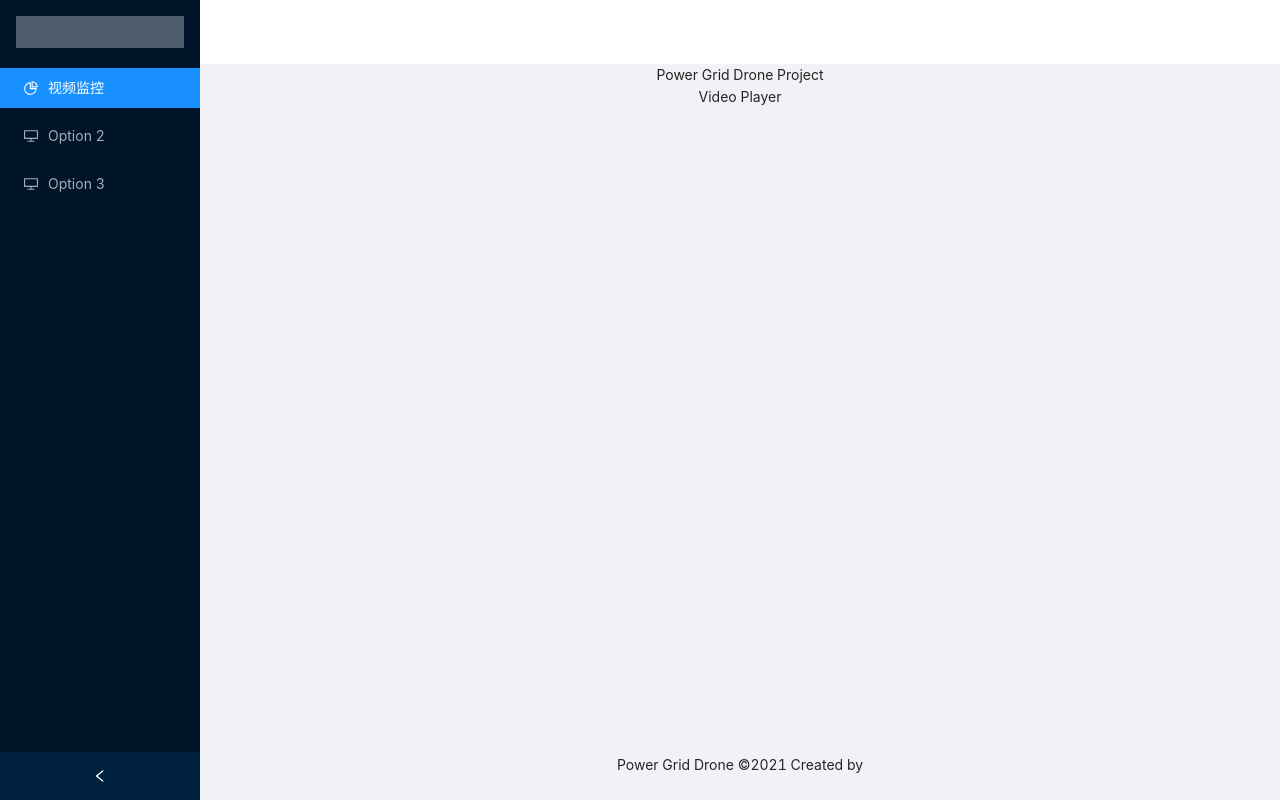
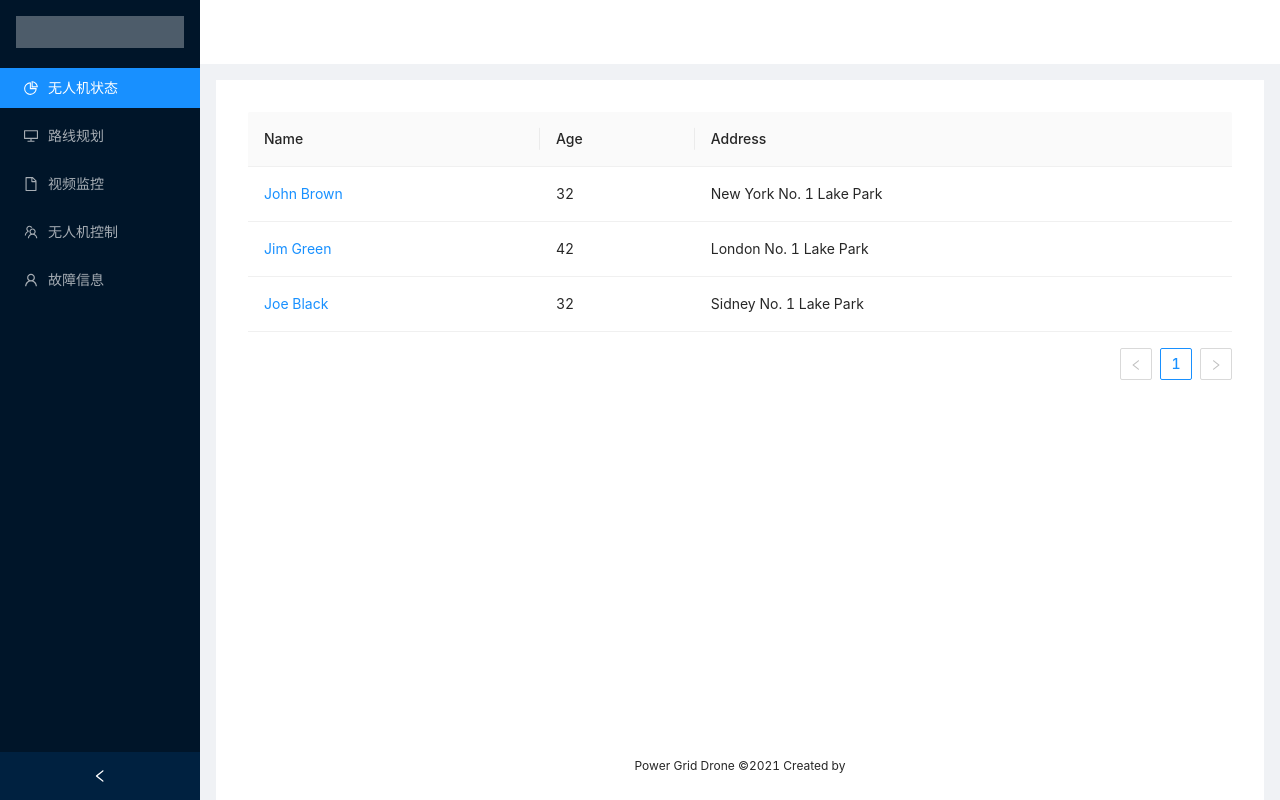
Before and after one commit to jcedo/power_network_drone_front-end_byReact, a React (Create React App) app: page / in a window 1280 px wide. Built offline with nearby package versions, Linux system fonts and the light colour scheme.

Commit message:
feat:create the page of project

```diff
--- a/src/App.css
+++ b/src/App.css
@@ -37,3 +37,8 @@
     transform: rotate(360deg);
   }
 }
+
+.page-container {
+  padding: 20px;
+  background: white;
+}
--- a/src/App.js
+++ b/src/App.js
@@ -1,11 +1,19 @@
 import React,{ useState} from 'react';
 import BasicLayout from './BasicLayout';
 import './App.css';
-import Video from './page/video/index.js';
+import Video from './page/Video';
+import Status from './page/Status';
+import Path from './page/Path';
+import Control from './page/Control';
+import Log from './page/Log';
 
 // 将key与页面在此一一对应即可
 const pageList = {
-  '1': <Video/>
+  '1': <Status/>,
+  '2': <Path/>,
+  '3': <Video/>,
+  '4': <Control/>,
+  '5': <Log/>
 }
 
 
@@ -25,10 +33,10 @@ const App = () => {
     return <div>No the Page</div>;
   }
 
+  // html
   return (
     <div className="App">
       <BasicLayout selectPage={selectPage}>
-        Power Grid Drone Project
         {renderPage(pageKey)}
       </BasicLayout>
     </div>
--- a/src/BasicLayout/index.css
+++ b/src/BasicLayout/index.css
@@ -6,3 +6,17 @@
 .site-layout-background {
   background: #ffffff !important;
 }
+
+.layout-content {
+  margin-top: 1rem;
+  margin-left: 1rem;
+  margin-right: 1rem;
+  background-color: #ffffff;
+  padding: 2rem;
+}
+.layout-footer {
+  margin: 0 1rem;
+  background-color: #ffffff !important;
+  text-align: 'center';
+  font-size: 12px !important;
+}
--- a/src/BasicLayout/index.js
+++ b/src/BasicLayout/index.js
@@ -1,4 +1,4 @@
-import React,{ useState} from 'react';
+import React, { useState } from 'react';
 import { Layout, Menu, Breadcrumb } from 'antd';
 import {
   DesktopOutlined,
@@ -21,7 +21,7 @@ const BasicLayout = (props) => {
     setCollapsed(collapsed);
   };
 
-    const onSelect = ({key}) => {
+  const onSelect = ({ key }) => {
     const { selectPage } = props;
     setMenuKey(key);
     selectPage(key);
@@ -33,13 +33,19 @@ const BasicLayout = (props) => {
         <div className="logo" />
         <Menu theme="dark" defaultSelectedKeys={[menuKey]} mode="inline" onSelect={onSelect}>
           <Menu.Item key="1" icon={<PieChartOutlined />}>
+            无人机状态
+          </Menu.Item>
+          <Menu.Item key="2" icon={<DesktopOutlined />}>
+            路线规划
+          </Menu.Item>
+          <Menu.Item key="3" icon={<FileOutlined />}>
             视频监控
           </Menu.Item>
-              <Menu.Item key="2" icon={<DesktopOutlined />}>
-                Option 2
+          <Menu.Item key="4" icon={<TeamOutlined />}>
+            无人机控制
           </Menu.Item>
-              <Menu.Item key="3" icon={<DesktopOutlined />}>
-                Option 3
+          <Menu.Item key="5" icon={<UserOutlined />}>
+            故障信息
           </Menu.Item>
           {/* <SubMenu key="sub1" icon={<UserOutlined />} title="User">
                 <Menu.Item key="3">Tom</Menu.Item>
@@ -49,11 +55,13 @@ const BasicLayout = (props) => {
         </Menu>
       </Sider>
       <Layout>
-            <Header className="site-layout-background" style={{ padding: 0 }} />
-              <Content style={{ margin: '0 16px' }}>
+        <Header className="site-layout-background" style={{ padding: 0 }}>
+
+        </Header>
+          <Content className="layout-content">
             {props.children}
           </Content>
-            <Footer style={{ textAlign: 'center' }}>Power Grid Drone ©2021 Created by </Footer>
+        <Footer className="layout-footer">Power Grid Drone ©2021 Created by </Footer>
       </Layout>
     </Layout>
   )
--- /dev/null
+++ b/src/page/Control/index.jsx
@@ -0,0 +1,9 @@
+import React from 'react';
+
+const Control = () => {
+    return (
+        <div>Control module</div>
+    )
+}
+
+export default Control;
--- /dev/null
+++ b/src/page/Log/index.jsx
@@ -0,0 +1,9 @@
+import React from 'react';
+
+const Log = () => {
+    return (
+        <div>Log module</div>
+    )
+}
+
+export default Log;
--- /dev/null
+++ b/src/page/Path/index.jsx
@@ -0,0 +1,9 @@
+import React from 'react';
+
+const Path = () => {
+    return (
+        <div>Path module</div>
+    )
+}
+
+export default Path;
--- /dev/null
+++ b/src/page/Status/index.jsx
@@ -0,0 +1,56 @@
+import React from 'react';
+
+import { Table, Tag, Space } from 'antd';
+
+const columns = [
+  {
+    title: 'Name',
+    dataIndex: 'name',
+    key: 'name',
+    render: text => <a>{text}</a>,
+  },
+  {
+    title: 'Age',
+    dataIndex: 'age',
+    key: 'age',
+  },
+  {
+    title: 'Address',
+    dataIndex: 'address',
+    key: 'address',
+  }
+];
+
+const data = [
+  {
+    key: '1',
+    name: 'John Brown',
+    age: 32,
+    address: 'New York No. 1 Lake Park',
+    tags: ['nice', 'developer'],
+  },
+  {
+    key: '2',
+    name: 'Jim Green',
+    age: 42,
+    address: 'London No. 1 Lake Park',
+    tags: ['loser'],
+  },
+  {
+    key: '3',
+    name: 'Joe Black',
+    age: 32,
+    address: 'Sidney No. 1 Lake Park',
+    tags: ['cool', 'teacher'],
+  },
+];
+
+const Status = () => {
+    return (
+        <div>
+            <Table columns={columns} dataSource={data} />
+        </div>
+    )
+}
+
+export default Status;
```
Also changed, not shown: src/page/video/index.jsx (renamed from src/page/video/index.js), 1 other file (tests, documents, lock files or other folders). Lines whose indentation alone changed are shown as unchanged.
